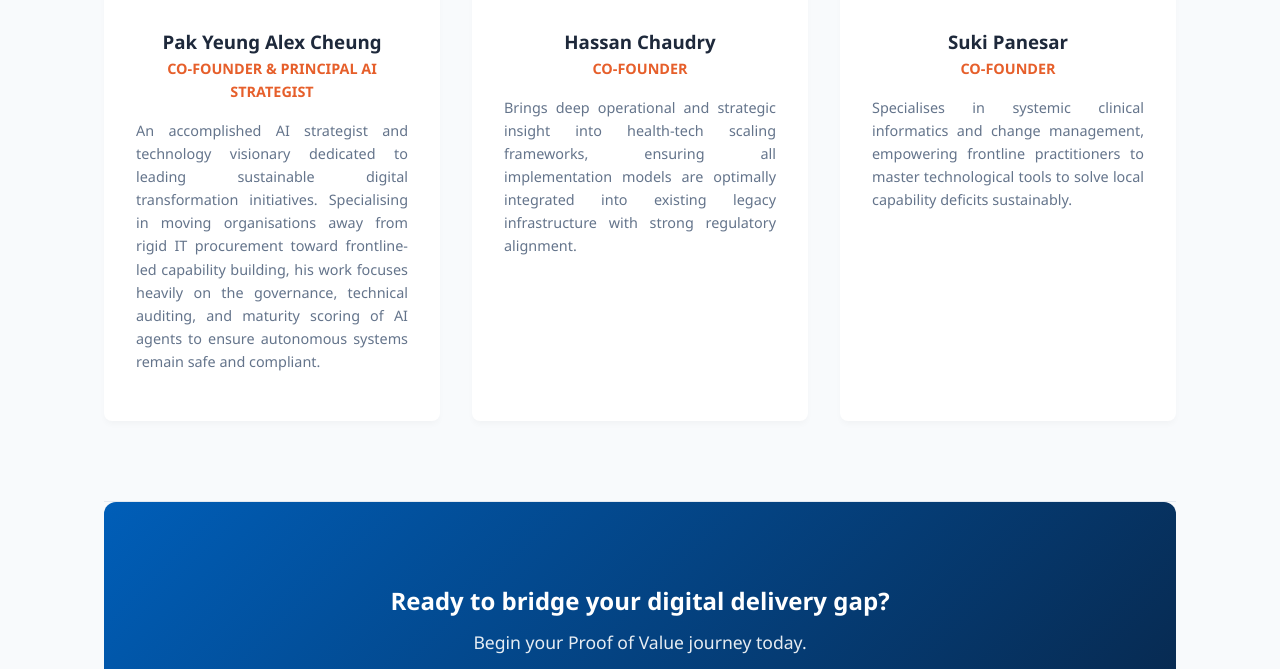
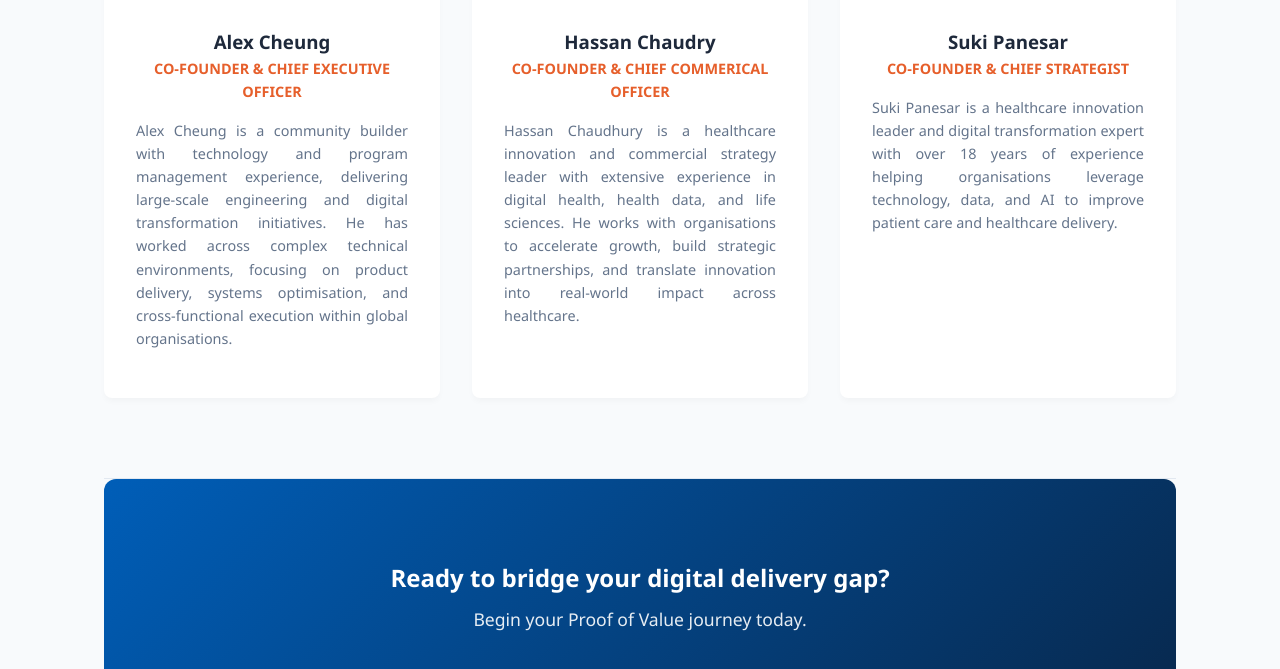
Before and after one commit to nhs-analystx/synapster, a Jekyll site: the page gg.html, which Jekyll copies as it is, in a window 1280 px wide and 900 px high, scrolled down 4502 px, cut to the strip 231-900 px from the top of the window. Built offline with Jekyll 4.4.1, drawn with Linux system fonts in a browser that asks for light colours.

Commit message:
Update gg.html

```diff
--- a/gg.html
+++ b/gg.html
@@ -627,7 +627,7 @@
                 <p class="section-subtitle">A preview of active operational optimizations and clinical efficiency tracks deployed on-site.</p>
                 <div class="case-preview-grid">
                     <article class="case-preview-card">
-                        <img src="https://images.unsplash.com/photo-1584515933487-75982139b2a1?auto=format&fit=crop&w=600&q=80" alt="Clinical scribing workflow" class="case-preview-banner">
+                        <img src="https://www.vegaitglobal.com/media/tyab0uq1/agentic-ai-in-healthcare.jpg?auto=format&fit=crop&w=600&q=80" alt="Clinical scribing workflow" class="case-preview-banner">
                         <div class="case-preview-content">
                             <span class="case-tag">Clinical Efficiency</span>
                             <h3>Ambient Voice Integration & Medical Scribing</h3>
@@ -646,7 +646,7 @@
                     </article>
                 </div>
                 <div style="text-align: center; margin-top: 3.5rem;">
-                    <button class="secondary-btn" onclick="routeTab('library')">Explore Expanded Cases Library (30) →</button>
+                    <h3></H3><button class="secondary-btn" onclick="routeTab('library')">Explore Expanded Cases Library (30) →</button></h3>
                 </div>
             </section>
 
@@ -655,22 +655,22 @@
                 <p class="section-subtitle">A professional group dedicated to frontline-led digital capability building and technical safety auditing.</p>
                 <div class="team-grid">
                     <article class="team-card">
-                        <img src="https://images.unsplash.com/photo-1560250097-0b93528c311a?auto=format&fit=crop&w=200&h=200&q=80" alt="Pak Yeung Alex Cheung Portrait" class="member-avatar">
-                        <h3>Pak Yeung Alex Cheung</h3>
-                        <div class="member-role">Co-Founder & Principal AI Strategist</div>
-                        <p style="font-size: 0.9rem; text-align: justify; color: var(--text-muted);">An accomplished AI strategist and technology visionary dedicated to leading sustainable digital transformation initiatives. Specialising in moving organisations away from rigid IT procurement toward frontline-led capability building, his work focuses heavily on the governance, technical auditing, and maturity scoring of AI agents to ensure autonomous systems remain safe and compliant.</p>
+                        <img src="https://media.licdn.com/dms/image/v2/C5603AQEIqjux1cYuRA/profile-displayphoto-shrink_200_200/profile-displayphoto-shrink_200_200/0/1628754257220?e=2147483647&v=beta&t=T4G8C5txhgDD77TipPW2kK2g7aX1JCZyMjEDGSKP-XE?auto=format&fit=crop&w=200&h=200&q=80" alt="Alex Cheung Portrait" class="member-avatar">
+                        <h3>Alex Cheung</h3>
+                        <div class="member-role">Co-Founder & Chief Executive Officer</div>
+                        <p style="font-size: 0.9rem; text-align: justify; color: var(--text-muted);">Alex Cheung is a community builder with technology and program management experience, delivering large-scale engineering and digital transformation initiatives. He has worked across complex technical environments, focusing on product delivery, systems optimisation, and cross-functional execution within global organisations.</p>
                     </article>
                     <article class="team-card">
-                        <img src="https://images.unsplash.com/photo-1519085360753-af0119f7cbe7?auto=format&fit=crop&w=200&h=200&q=80" alt="Hassan Chaudry Portrait" class="member-avatar">
+                        <img src="https://www.digitalhealth.net/wp-content/uploads/2025/11/Hassan-Chaudhury-1-1.jpeg.webp?auto=format&fit=crop&w=200&h=200&q=80" alt="Hassan Chaudry Portrait" class="member-avatar">
                         <h3>Hassan Chaudry</h3>
-                        <div class="member-role">Co-Founder</div>
-                        <p style="font-size: 0.9rem; text-align: justify; color: var(--text-muted);">Brings deep operational and strategic insight into health-tech scaling frameworks, ensuring all implementation models are optimally integrated into existing legacy infrastructure with strong regulatory alignment.</p>
+                        <div class="member-role">Co-Founder & Chief Commerical Officer</div>
+                        <p style="font-size: 0.9rem; text-align: justify; color: var(--text-muted);">Hassan Chaudhury is a healthcare innovation and commercial strategy leader with extensive experience in digital health, health data, and life sciences. He works with organisations to accelerate growth, build strategic partnerships, and translate innovation into real-world impact across healthcare.</p>
                     </article>
                     <article class="team-card">
-                        <img src="https://images.unsplash.com/photo-1573496359142-b8d87734a5a2?auto=format&fit=crop&w=200&h=200&q=80" alt="Suki Panesar Portrait" class="member-avatar">
+                        <img src="https://www.tableau.com/sites/default/files/styles/focal_point_scale_crop_200x200/public/2021-05/Sukhmeet%5B2%5D%20copy.jpg?h=a15243ab&itok=PpLOme49&fit=crop&w=200&h=200&q=80" alt="Suki Panesar Portrait" class="member-avatar">
                         <h3>Suki Panesar</h3>
-                        <div class="member-role">Co-Founder</div>
-                        <p style="font-size: 0.9rem; text-align: justify; color: var(--text-muted);">Specialises in systemic clinical informatics and change management, empowering frontline practitioners to master technological tools to solve local capability deficits sustainably.</p>
+                        <div class="member-role">Co-Founder & Chief Strategist</div>
+                        <p style="font-size: 0.9rem; text-align: justify; color: var(--text-muted);">Suki Panesar is a healthcare innovation leader and digital transformation expert with over 18 years of experience helping organisations leverage technology, data, and AI to improve patient care and healthcare delivery.</p>
                     </article>
                 </div>
             </section>
```
